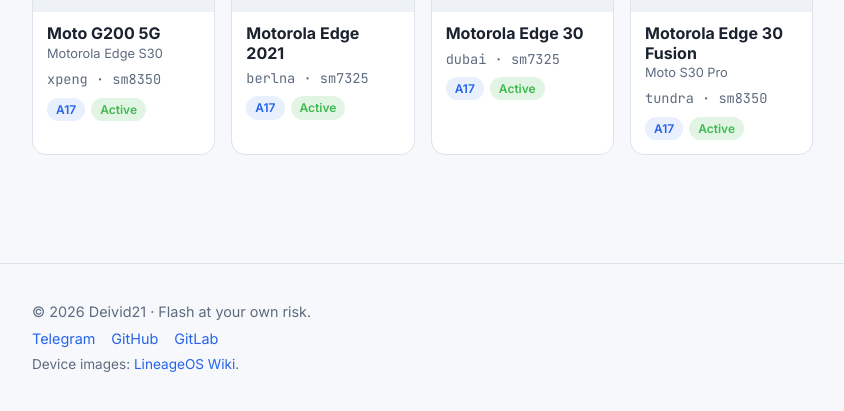
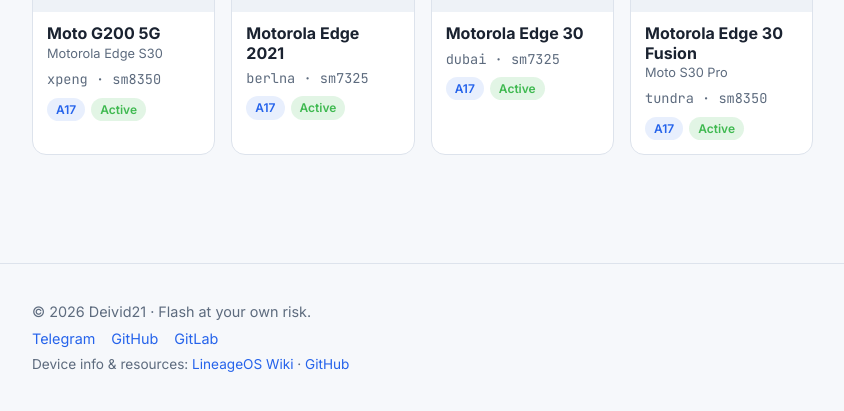
Before and after one commit to Deivid21/deivid21.github.io, a Jekyll site: the page built from index.html, in a window 1280 px wide and 900 px high, scrolled down 4287 px, cut to the strip 488-899 px from the top of the window. Shown: the whole strip, without its empty margins (18-862 px from the left). Built offline with Jekyll 4.4.1, drawn with Linux system fonts in a browser that asks for light colours.

Commit message:
docs: link LineageOS Wiki and its repo in footer credit
Rename the credit to "Device info & resources" and link both the
LineageOS device wiki and the lineage_wiki GitHub repo.

Co-Authored-By: Claude Opus 5.5 <noreply@anthropic.com>

```diff
--- a/_data/i18n.yml
+++ b/_data/i18n.yml
@@ -53,7 +53,7 @@ en:
   status_beta: Beta
   status_test: Test
   footer_disclaimer: Flash at your own risk.
-  footer_images: "Device images:"
+  footer_images: "Device info & resources:"
 
 es:
   nav_devices: Dispositivos
@@ -107,4 +107,4 @@ es:
   status_beta: Beta
   status_test: Test
   footer_disclaimer: Flashea bajo tu propio riesgo.
-  footer_images: "Imágenes de dispositivos:"
+  footer_images: "Información y recursos de dispositivos:"
--- a/_includes/footer.html
+++ b/_includes/footer.html
@@ -7,6 +7,6 @@
       <a href="{{ site.github }}" target="_blank" rel="noopener">GitHub</a>
       <a href="{{ site.gitlab }}" target="_blank" rel="noopener">GitLab</a>
     </p>
-    <p class="muted small"><span data-i18n="footer_images">{{ t.footer_images }}</span> <a href="https://github.com/LineageOS/lineage_wiki" target="_blank" rel="noopener">LineageOS Wiki</a>.</p>
+    <p class="muted small"><span data-i18n="footer_images">{{ t.footer_images }}</span> <a href="https://wiki.lineageos.org/devices/" target="_blank" rel="noopener">LineageOS Wiki</a> · <a href="https://github.com/LineageOS/lineage_wiki" target="_blank" rel="noopener">GitHub</a></p>
   </div>
 </footer>
```
